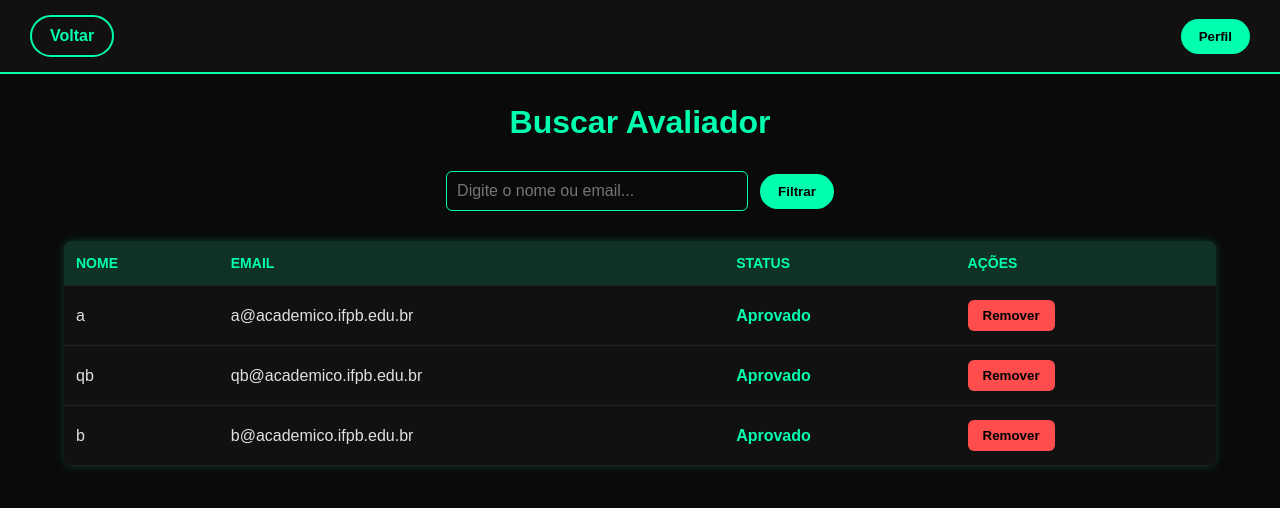
After one commit to aluisioalonso/ifcoins, a Flask app: page /admin/buscaravaliador in a window 1280 px wide. The commit adds this page. Shown: the top 508 px of the page. Run offline with Flask 3, Linux system fonts and the light colour scheme; the visitor is signed in with stand-in values (Sample User, id 1); data comes from the database, SQL or seed files in the repository; both versions use the stored data as it was after the commit.

Commit message:
quinta aluisio

```diff
--- a/blueprints/admin_bp.py
+++ b/blueprints/admin_bp.py
@@ -125,3 +125,34 @@ def rejeitar_avaliador(email):
         flash("Avaliador não encontrado ou erro ao deletar.", "erro")
 
     return redirect(url_for('admin.listar_avaliadores_pendentes'))
+
+@admin_bp.route('/buscaravaliador', methods=['GET'])
+def buscar_avaliador():
+    if 'admin_logado' not in session:
+        return render_template('adm/login_admin.html')
+
+    termo_busca = request.args.get('q', '').strip()
+    filtro = request.args.get('filtro', '').strip()
+
+    # Caso não tenha filtro ou termo, mostra todos
+    if not termo_busca:
+        avaliadores = avaliador_dao.listar_todos()
+    else:
+        query = session_dao.query(AvaliadorDB)
+        if filtro == 'email':
+            avaliadores = query.filter(AvaliadorDB.email.ilike(f"%{termo_busca}%")).all()
+        else:
+            avaliadores = query.filter(AvaliadorDB.nome.ilike(f"%{termo_busca}%")).all()
+
+    return render_template('adm/buscar_avaliador.html', avaliadores=avaliadores, termo=termo_busca, filtro=filtro)
+
+@admin_bp.route('/remover_avaliador/<email>', methods=['DELETE'])
+def remover_avaliador(email):
+    if 'admin_logado' not in session:
+        return jsonify({'erro': 'Não autorizado'}), 403
+
+    sucesso = avaliador_dao.deletar(email)
+    if sucesso:
+        return jsonify({'mensagem': f"Avaliador {email} removido com sucesso!"}), 200
+    else:
+        return jsonify({'erro': 'Falha ao remover avaliador.'}), 400
--- /dev/null
+++ b/static/css/adm/buscar_avaliador.css
@@ -0,0 +1,216 @@
+/* ===== Layout Base ===== */
+body {
+  background-color: #0a0a0a;
+  color: #e0e0e0;
+  font-family: "Poppins", sans-serif;
+  margin: 0;
+  padding: 0;
+}
+
+.header {
+  background: #111;
+  display: flex;
+  justify-content: space-between;
+  align-items: center;
+  padding: 15px 30px;
+  border-bottom: 2px solid #00ffae;
+}
+
+h1 {
+  text-align: center;
+  margin: 30px 0;
+  color: #00ffae;
+}
+
+/* ===== Botões e Inputs ===== */
+.pill-btn,
+.pill-profile {
+  background: #00ffae;
+  color: #000;
+  font-weight: bold;
+  padding: 10px 18px;
+  border-radius: 50px;
+  border: none;
+  cursor: pointer;
+  transition: all 0.3s;
+  text-decoration: none;
+}
+
+.pill-btn:hover,
+.pill-profile:hover {
+  background: #00cc8f;
+  box-shadow: 0 0 10px #00ffae;
+}
+
+.back-btn {
+  background: transparent;
+  border: 2px solid #00ffae;
+  color: #00ffae;
+}
+
+.campo-input {
+  width: 280px;
+  padding: 10px;
+  border-radius: 6px;
+  border: 1px solid #00ffae;
+  background: transparent;
+  color: #fff;
+  font-size: 16px;
+  outline: none;
+}
+
+.campo-pesquisa-e-filtro {
+  display: flex;
+  justify-content: center;
+  align-items: center;
+  gap: 12px;
+}
+
+/* ===== Modal Perfil ===== */
+.modal {
+  position: absolute;
+  right: 30px;
+  top: 60px;
+  background: rgba(17, 17, 17, 0.96);
+  border: 1px solid #00ffae;
+  border-radius: 8px;
+  z-index: 10;
+  padding: 15px;
+  box-shadow: 0 0 10px #00ffae33;
+  opacity: 1;
+  transform: translateY(0);
+  transition: all 0.25s ease-in-out;
+  backdrop-filter: blur(6px);
+}
+
+.modal.hidden {
+  opacity: 0;
+  transform: translateY(-10px);
+  pointer-events: none;
+}
+
+.modal-content {
+  display: flex;
+  flex-direction: column;
+  align-items: stretch;
+  gap: 6px;
+}
+
+.modal-content h4 {
+  color: #00ffae;
+  margin-bottom: 10px;
+  text-align: center;
+  border-bottom: 1px solid #00ffae33;
+  padding-bottom: 5px;
+}
+
+.mini-btn {
+  display: block;
+  text-decoration: none;
+  color: #00ffae;
+  padding: 8px 0;
+  border-radius: 6px;
+  font-weight: 500;
+  text-align: center;
+  transition: 0.3s;
+  background: transparent;
+}
+
+.mini-btn:hover {
+  background: #00ffae;
+  color: #000;
+  box-shadow: 0 0 10px #00ffae66;
+}
+
+/* ===== Modal Filtro ===== */
+.modal-filtro {
+  position: absolute;
+  background: #111;
+  border: 1px solid #00ffae;
+  border-radius: 8px;
+  margin-top: 10px;
+  z-index: 20;
+  padding: 10px;
+}
+
+.hidden-filtro {
+  display: none;
+}
+
+.mini-btn-filtro {
+  display: block;
+  color: #00ffae;
+  text-decoration: none;
+  padding: 8px 12px;
+  border-radius: 4px;
+  transition: 0.3s;
+}
+
+.mini-btn-filtro:hover {
+  background: #00ffae;
+  color: #000;
+}
+
+/* ===== Tabela Avaliadores ===== */
+.tabela-avaliadores {
+  width: 90%;
+  margin: 30px auto;
+  border-collapse: collapse;
+  background: #111;
+  border-radius: 8px;
+  overflow: hidden;
+  box-shadow: 0 0 10px #00ffae33;
+}
+
+.tabela-avaliadores th,
+.tabela-avaliadores td {
+  padding: 14px 12px;
+  text-align: left;
+  border-bottom: 1px solid #222;
+}
+
+.tabela-avaliadores th {
+  background: #00ffae22;
+  color: #00ffae;
+  text-transform: uppercase;
+  font-size: 14px;
+}
+
+.tabela-avaliadores tr:hover {
+  background: #00ffae11;
+}
+
+.status-aprovado {
+  color: #00ffae;
+  font-weight: bold;
+}
+
+.status-pendente {
+  color: #ff4d4d;
+  font-weight: bold;
+}
+
+/* ===== Botão Remover ===== */
+.neon-red-btn {
+  background-color: #ff4d4d;
+  color: black;
+  font-weight: bold;
+  padding: 8px 15px;
+  border-radius: 6px;
+  border: none;
+  cursor: pointer;
+  transition: 0.3s;
+}
+
+.neon-red-btn:hover {
+  background-color: #e60000;
+  box-shadow: 0 0 12px #ff4d4d;
+}
+
+/* ===== Mensagem vazia ===== */
+.mensagem-vazia {
+  text-align: center;
+  color: #888;
+  margin-top: 30px;
+  font-style: italic;
+}
--- a/templates/adm/admin.html
+++ b/templates/adm/admin.html
@@ -18,6 +18,7 @@
         <a href="/admin/menuacoes" class="btn" >Menu Ações</a>
         <a href="" class="btn">Menu Recompensas</a>
         <a href="/admin/avaliadorespendentes" class="btn">Menu Avaliadores</a>
+        <a href="/admin/buscaravaliador" class="btn">Buscar Avaliador</a>
     </main>
 
 
--- /dev/null
+++ b/templates/adm/buscar_avaliador.html
@@ -0,0 +1,94 @@
+<!DOCTYPE html>
+<html lang="pt-br">
+<head>
+  <meta charset="UTF-8" />
+  <meta name="viewport" content="width=device-width, initial-scale=1.0" />
+  <title>Buscar Avaliador</title>
+  <link rel="stylesheet" href="/static/css/adm/buscar_avaliador.css" />
+</head>
+<body>
+  <header class="header">
+    <a href="/admin" class="pill-btn back-btn">Voltar</a>
+
+    <div class="profile-dropdown-container">
+      <button id="open-profile" class="pill-profile">Perfil</button>
+      <div id="profile-modal" class="modal hidden">
+        <div class="modal-content">
+          <h4>Perfil</h4>
+          <a href="#" class="mini-btn">Dados do usuário</a>
+          <a href="#" class="mini-btn">Avaliações</a>
+          <a href="#" class="mini-btn">Ações indeferidas</a>
+          <a href="/admin/logout" class="mini-btn">Sair da sessão</a>
+        </div>
+      </div>
+    </div>
+  </header>
+
+  <div class="container">
+    <h1 class="titulo-principal titulo-pesquisa">Buscar Avaliador</h1>
+
+    <div class="campo-pesquisa-e-filtro">
+      <input
+        type="text"
+        id="buscaAvaliador"
+        class="campo-input"
+        placeholder="Digite o nome ou email..."
+      />
+
+      <div class="filtro-dropdown-container">
+        <button id="open-filtro-modal" class="pill-btn filtro-btn">Filtrar</button>
+        <div id="filtro-modal" class="modal-filtro hidden-filtro">
+          <div class="modal-filtro-content">
+            <a href="#" class="mini-btn-filtro" data-filtro="nome">Nome</a>
+            <a href="#" class="mini-btn-filtro" data-filtro="email">Email</a>
+          </div>
+        </div>
+      </div>
+    </div>
+
+    <main class="area-conteudo">
+      <div class="lista-avaliadores">
+        {% if avaliadores %}
+        <table class="tabela-avaliadores">
+          <thead>
+            <tr>
+              <th>Nome</th>
+              <th>Email</th>
+              <th>Status</th>
+              <th>Ações</th>
+            </tr>
+          </thead>
+          <tbody>
+            {% for avaliador in avaliadores %}
+            <tr>
+              <td>{{ avaliador.nome }}</td>
+              <td>{{ avaliador.email }}</td>
+              <td>
+                {% if avaliador.aprovado %}
+                <span class="status-aprovado">Aprovado</span>
+                {% else %}
+                <span class="status-pendente">Pendente</span>
+                {% endif %}
+              </td>
+              <td>
+                <button
+                  class="neon-red-btn remove-btn"
+                  data-email="{{ avaliador.email }}"
+                >
+                  Remover
+                </button>
+              </td>
+            </tr>
+            {% endfor %}
+          </tbody>
+        </table>
+        {% else %}
+        <p class="mensagem-vazia">Nenhum avaliador encontrado.</p>
+        {% endif %}
+      </div>
+    </main>
+  </div>
+
+  <script src="/static/js/adm/buscar_avaliadores.js"></script>
+</body>
+</html>
--- a/templates/avaliador/avaliador.html
+++ b/templates/avaliador/avaliador.html
@@ -22,6 +22,7 @@
       <a href="{{ url_for('avaliador.acoes_deferidas') }}" class="action-btn" id="btn-deferidas">
         Ações deferidas
       </a>
+
     </section>
   </main>
 
```
Also changed, not shown: blueprints/avaliador_bp.py (+31 -4 lines), static/css/avaliador/acoes_enviadas.css (+48 -64 lines), static/js/adm/buscar_avaliador.js (added, +103 -0 lines), static/js/avaliador/acoes_enviadas.js (+35 -42 lines), templates/avaliador/acoes_enviadas.html (+9 -23 lines), ifcoins.db.
